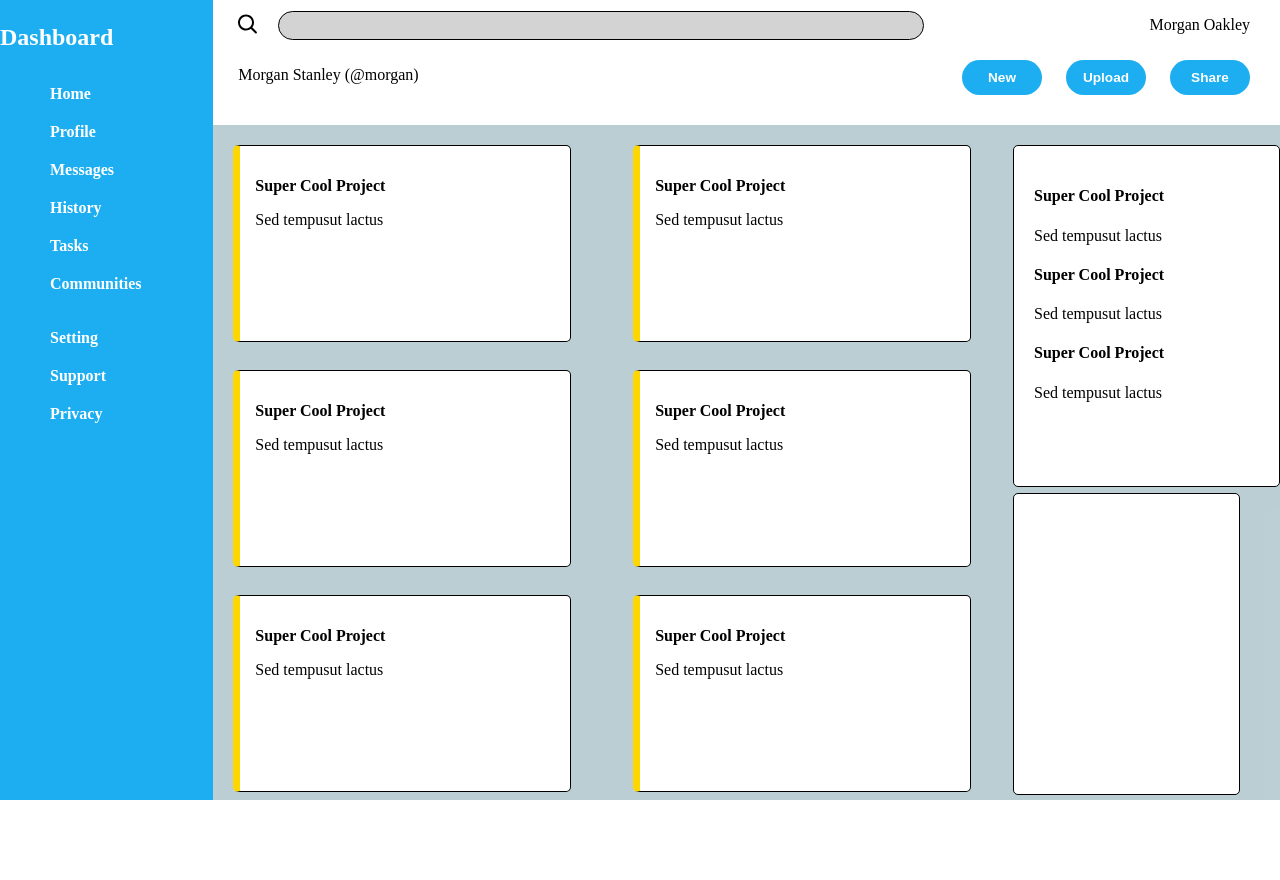
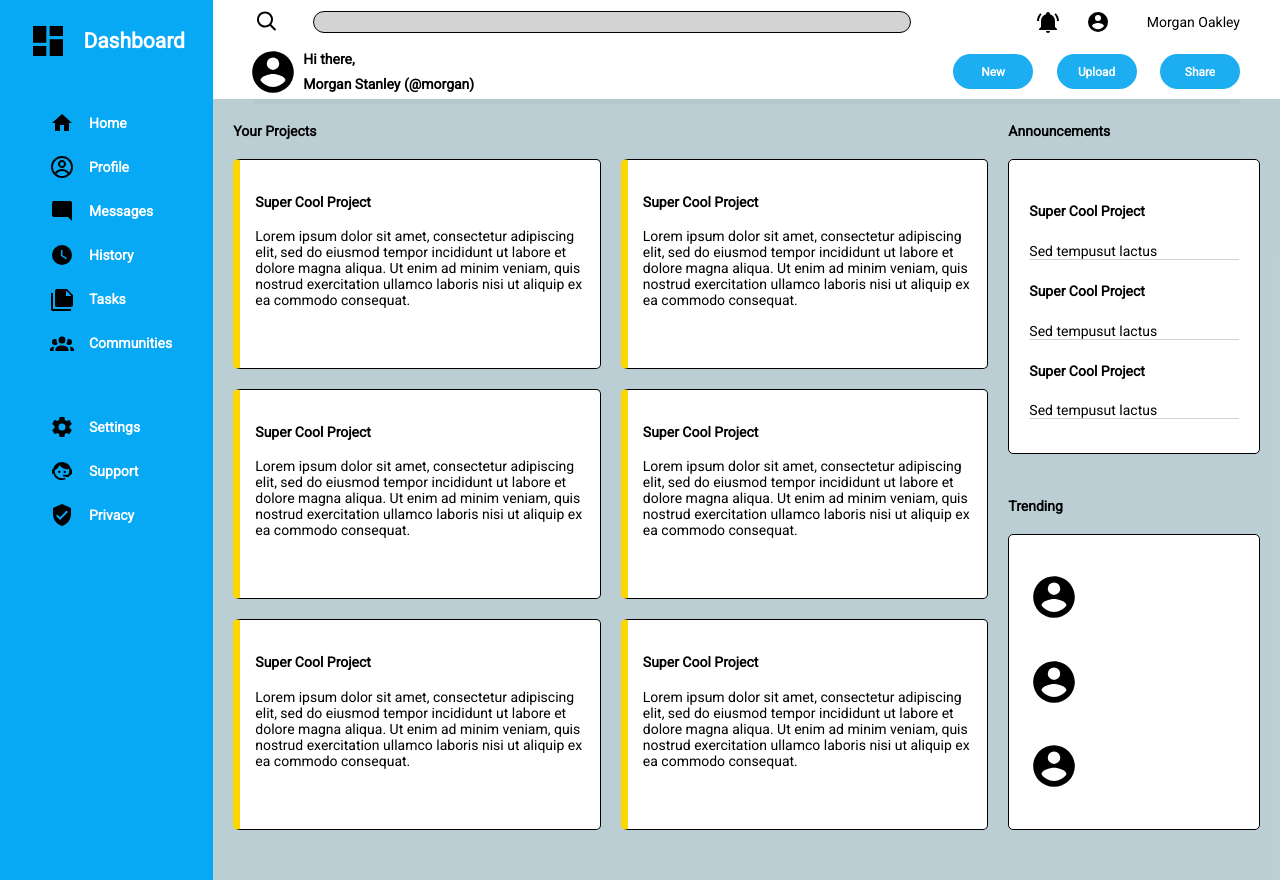
Before and after one commit to nrod42/Admin-Dashboard, a plain HTML site: page index.html in a window 1280 px wide. Before the commit the page ends 800 px from the top, so only its background shows below. Drawn offline with Linux system fonts and the light colour scheme.

Commit message:
Css nearly done. Still need to fix the sidecontent section

```diff
--- a/index.html
+++ b/index.html
@@ -6,84 +6,99 @@
     <meta name="viewport" content="width=device-width, initial-scale=1.0">
     <title>Admin Dashboard</title>
     <link rel="stylesheet" href="./styles.css">
+    <link rel="preconnect" href="https://fonts.googleapis.com">
+    <link rel="preconnect" href="https://fonts.gstatic.com" crossorigin>
+    <link href="https://fonts.googleapis.com/css2?family=Roboto&display=swap" rel="stylesheet">
 </head>
 <body>
-    <header>
-        <div class="navTop">
-            <div class="search">
-                <img class="searchBut" src="./img/search.svg"><input type="text">
-            </div>
-            <p >Morgan Oakley</p>
+    <header class="nav">
+        <div class="search">
+            <img class="searchBut" src="./img/search.svg">
+            <input type="text">
         </div>
-        <div class="navBot">
-            <div class="username">
-                <p>Morgan Stanley (@morgan)</p>
-            </div>
-            <div class="postButtons">
-                <button>New</button>
-                <button>Upload</button>
-                <button>Share</button>
-            </div>
+        <div class="userArea">
+            <img class="bellLogo" src="./img/bell.svg">
+            <img class="profilePic" src="./img/profile-pic.svg">
+            <p>Morgan Oakley</p>
+        </div>
+        <div class="username">
+            <img class="profilePic" src="./img/profile-pic.svg">
+            <p>Hi there,</p>
+            <p>Morgan Stanley (@morgan)</p>
+        </div>
+        <div class="postButtons">
+            <button>New</button>
+            <button>Upload</button>
+            <button>Share</button>
         </div>
     </header>
     <div class="sidebar">
-        <p class="logo">Dashboard</p>
+        <p class="logo"><img class="sidebarLogo" src="./img/dashboard-logo.svg">Dashboard</p>
         <ul>
-            <li>Home</li>
-            <li>Profile</li>
-            <li>Messages</li>
-            <li>History</li>
-            <li>Tasks</li>
-            <li>Communities</li>
+            <li><img class="sidebarLogo" src="./img/home.svg"><a href="">Home</a></li>
+            <li><img class="sidebarLogo" src="./img/profile.svg"><a href="">Profile</a></li>
+            <li><img class="sidebarLogo" src="./img/messages.svg"><a href="">Messages</a></li>
+            <li><img class="sidebarLogo" src="./img/time.svg"><a href="">History</a></li>
+            <li><img class="sidebarLogo" src="./img/tasks.svg"><a href="">Tasks</a></li>
+            <li><img class="sidebarLogo" src="./img/communities.svg"><a href="">Communities</a></li>
         </ul>
         <ul>
-            <li>Setting</li>
-            <li>Support</li>
-            <li>Privacy</li>
+            <li><img class="sidebarLogo" src="./img/settings.svg"><a href="">Settings</a></li>
+            <li><img class="sidebarLogo" src="./img/support.svg"><a href="">Support</a></li>
+            <li><img class="sidebarLogo" src="./img/privacy.svg"><a href="">Privacy</a></li>
         </ul>
     </div>
     <div class="mainContent">
         <div class="projects">
+            <h3 class="projectsTitle">Your Projects</h3>
             <div class="projectCard">
-                <h3>Super Cool Project</h3>
-                <p>Sed tempusut lactus</p>
+                <h4>Super Cool Project</h4>
+                <p>Lorem ipsum dolor sit amet, consectetur adipiscing elit, sed do eiusmod tempor incididunt ut labore et dolore magna aliqua. Ut enim ad minim veniam, quis nostrud exercitation ullamco laboris nisi ut aliquip ex ea commodo consequat.</p>
             </div>
             <div class="projectCard">
-                <h3>Super Cool Project</h3>
-                <p>Sed tempusut lactus</p>
+                <h4>Super Cool Project</h4>
+                <p>Lorem ipsum dolor sit amet, consectetur adipiscing elit, sed do eiusmod tempor incididunt ut labore et dolore magna aliqua. Ut enim ad minim veniam, quis nostrud exercitation ullamco laboris nisi ut aliquip ex ea commodo consequat.</p>
             </div>
             <div class="projectCard">
-                <h3>Super Cool Project</h3>
-                <p>Sed tempusut lactus</p>
+                <h4>Super Cool Project</h4>
+                <p>Lorem ipsum dolor sit amet, consectetur adipiscing elit, sed do eiusmod tempor incididunt ut labore et dolore magna aliqua. Ut enim ad minim veniam, quis nostrud exercitation ullamco laboris nisi ut aliquip ex ea commodo consequat.</p>
             </div>
             <div class="projectCard">
-                <h3>Super Cool Project</h3>
-                <p>Sed tempusut lactus</p>
+                <h4>Super Cool Project</h4>
+                <p>Lorem ipsum dolor sit amet, consectetur adipiscing elit, sed do eiusmod tempor incididunt ut labore et dolore magna aliqua. Ut enim ad minim veniam, quis nostrud exercitation ullamco laboris nisi ut aliquip ex ea commodo consequat.</p>
             </div>
             <div class="projectCard">
-                <h3>Super Cool Project</h3>
-                <p>Sed tempusut lactus</p>
+                <h4>Super Cool Project</h4>
+                <p>Lorem ipsum dolor sit amet, consectetur adipiscing elit, sed do eiusmod tempor incididunt ut labore et dolore magna aliqua. Ut enim ad minim veniam, quis nostrud exercitation ullamco laboris nisi ut aliquip ex ea commodo consequat.</p>
             </div>
             <div class="projectCard">
-                <h3>Super Cool Project</h3>
-                <p>Sed tempusut lactus</p>
+                <h4>Super Cool Project</h4>
+                <p>Lorem ipsum dolor sit amet, consectetur adipiscing elit, sed do eiusmod tempor incididunt ut labore et dolore magna aliqua. Ut enim ad minim veniam, quis nostrud exercitation ullamco laboris nisi ut aliquip ex ea commodo consequat.</p>
             </div>
         </div>
-        <div class="announcements">
-            <div>
-                <h4>Super Cool Project</h4>
-                <p>Sed tempusut lactus</p>
+        <div class="sideContent">
+            <h3>Announcements</h3>
+            <div class="announcements">
+                <div>
+                    <h5>Super Cool Project</h5>
+                    <p>Sed tempusut lactus</p>
+                </div>
+                <div>
+                    <h5>Super Cool Project</h5>
+                    <p>Sed tempusut lactus</p>
+                </div>
+                <div>
+                    <h5>Super Cool Project</h5>
+                    <p>Sed tempusut lactus</p>
+                </div>
             </div>
-            <div>
-                <h4>Super Cool Project</h4>
-                <p>Sed tempusut lactus</p>
-            </div>
-            <div>
-                <h4>Super Cool Project</h4>
-                <p>Sed tempusut lactus</p>
+            <h3>Trending</h3>
+            <div class="trending">
+                <img class="profilePic" src="./img/profile-pic.svg">
+                <img class="profilePic" src="./img/profile-pic.svg">
+                <img class="profilePic" src="./img/profile-pic.svg">
             </div>
         </div>
-        <div class="trending"></div>
         </div>
     </div>
 </body>
--- a/styles.css
+++ b/styles.css
@@ -1,5 +1,7 @@
 * {
-    font-size: 16px;
+    font-size: 14px;
+    font-family: 'Roboto', sans-serif;
+    box-sizing: border-box;
 }
 
 html {
@@ -14,49 +16,68 @@ body {
     margin: 0px;
 }
 
-header {
-    display: grid;
-    grid-template-rows: 1fr 1.5fr;
-    box-shadow: 0px 3px lightgray;
-}
-
-.navTop {
+.nav {
+    margin: 0 40px 0 40px;
     display: grid;
     grid-template-columns: 2fr 1fr;
+    grid-template-rows: 1fr 1.25fr;
+    box-shadow: 0px 5px black;
 }
 
 .search {
+    align-items: center;
+    justify-items: start;
     display: grid;
     grid-template-columns: 1fr 10fr;
 }
 
 .searchBut {
-    justify-self: center;
-    align-self: center;
+    cursor: pointer;
 }
-.navTop input{
+
+.search input{
     height: 50%;
+    width: 100%;
     border: 1px solid;
     border-radius: 50px;
     background-color: lightgray;
-    align-self: center;
 }
 
-.navTop p{
+.userArea {
     justify-self: end;
-    margin-right: 30px;
+    display: grid;
+    grid-template-columns: 50px 50px 130px;
+    align-items: center;
+    justify-items: end;
 }
 
-.navBot {
+.username{
+    align-self: center;
     display: grid;
-    grid-template-columns: 1fr 1fr;
+    grid-template-columns: 40px 1fr;
+    grid-row: 1fr 1fr;
+    align-items: center;
 }
 
-.username {
-    margin-left: 25px;
+.username img {
+    width: auto;
+    height: 50px;
+    grid-row: 1 / span 2;
+    place-self: center;
 }
 
-.navBot button {
+.username p {
+    margin: 0;
+    padding-left: 10px;
+    font-weight: bold;
+}
+
+.postButtons {
+    align-self: center;
+    justify-self: end;
+}
+
+.nav button {
     width: 80px;
     height: 35px;
     font-size: 0.85rem;
@@ -70,42 +91,79 @@ header {
     cursor: pointer;
 }
 
-.postButtons {
-    justify-self: end;
-    margin-right: 20px;
+.nav button:last-child{
+    margin-right: 0;
+}
+
+.sidebar {
+    color: white;
+    background-color: rgb(7, 169, 245);
+    grid-row: 1/3;
 }
 
 .logo {
     font-size: 1.5rem;
     font-weight: bold;
+    display: flex;
+    justify-content: center;
+    align-items: center;
 }
 
-.sidebar {
-    color: white;
-    background-color: rgb(28, 174, 241);
-    grid-row: 1/3;
+p .sidebarLogo {
+    width: auto;
+    height: 40px;
 }
 
 ul {
     list-style-type: none;
     font-weight: bold;
+    margin: 40px 0 40px 0;
 }
 
 li {
     padding: 10px;
+    display: flex;
+    justify-content: flex-start;
+    align-items: center;
+}
+
+a {
+    text-decoration: none;
+}
+
+a:visited{
+    color: white;
+}
+
+.sidebarLogo {
+    padding-right: 15px;
 }
 
 .mainContent {
-    padding: 20px 0 0 20px;
+    height: 100%;
+    padding: 0 20px 50px 20px;
     display: grid;
+    gap: 20px;
     grid-template-columns: 3fr 1fr;
+    grid-template-rows: 1fr;
     background-color: rgba(186, 206, 212, 0.979);
 }
 
+h3 {
+    margin: 0;
+    align-self: end;
+}
+
+.projectsTitle {
+    align-self: end;
+    grid-column: 1 / span 2;
+}
+
 .projects {
-    grid-row: 1 / span 2;
+    height: 100%;
     display: grid;
     grid-template-columns: 1fr 1fr;
+    grid-template-rows: 40px 1fr 1fr 1fr;
     gap: 20px;
 }
 
@@ -114,25 +172,43 @@ li {
     border-left-width: 7px;
     border-left-color: gold;
     border-radius: 5px;
-    height: 165px;
-    width: 300px;
     padding: 15px;
     background-color: white;
+}
+
+.sideContent {
+    height: 100%;
+    display: grid;
+    gap: 20px;
+    grid-template-rows: 40px 1fr 40px 1fr;
 }
 
 .announcements {
     padding: 20px;
     border: 1px black solid;
     border-radius: 5px;
-    height: 300px;
-    width: 225px;
     background-color: white;
 }
 
+.announcements h5 {
+
+}
+
+.announcements p {
+    border-bottom: 1px solid lightgray;
+
+}
+
 .trending {
+    padding: 20px;
     border: 1px black solid;
     border-radius: 5px;
-    height: 300px;
-    width: 225px;
     background-color: white;
+    display: grid;
+    align-items: center;
 }
+
+.trending img {
+    width: auto;
+    height: 50px;
+}
```
Also changed, not shown: img/bell.svg (added), img/communities.svg (added), img/dashboard-logo.svg (added), img/home.png (added), img/home.svg (added), img/messages.svg (added), img/privacy.svg (added), img/profile-pic.svg (added), img/profile.svg (added), img/settings.svg (added), img/support.svg (added), img/tasks.svg (added), img/time.svg (added).
